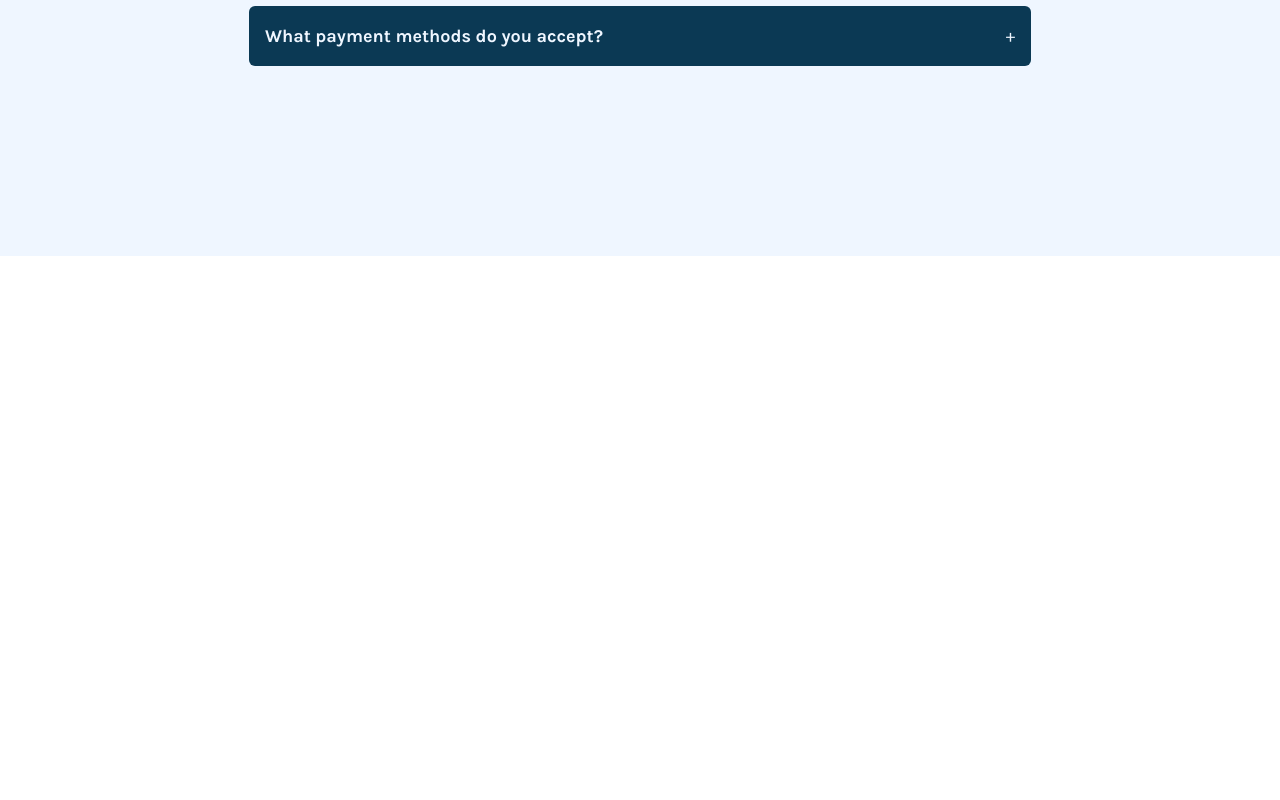
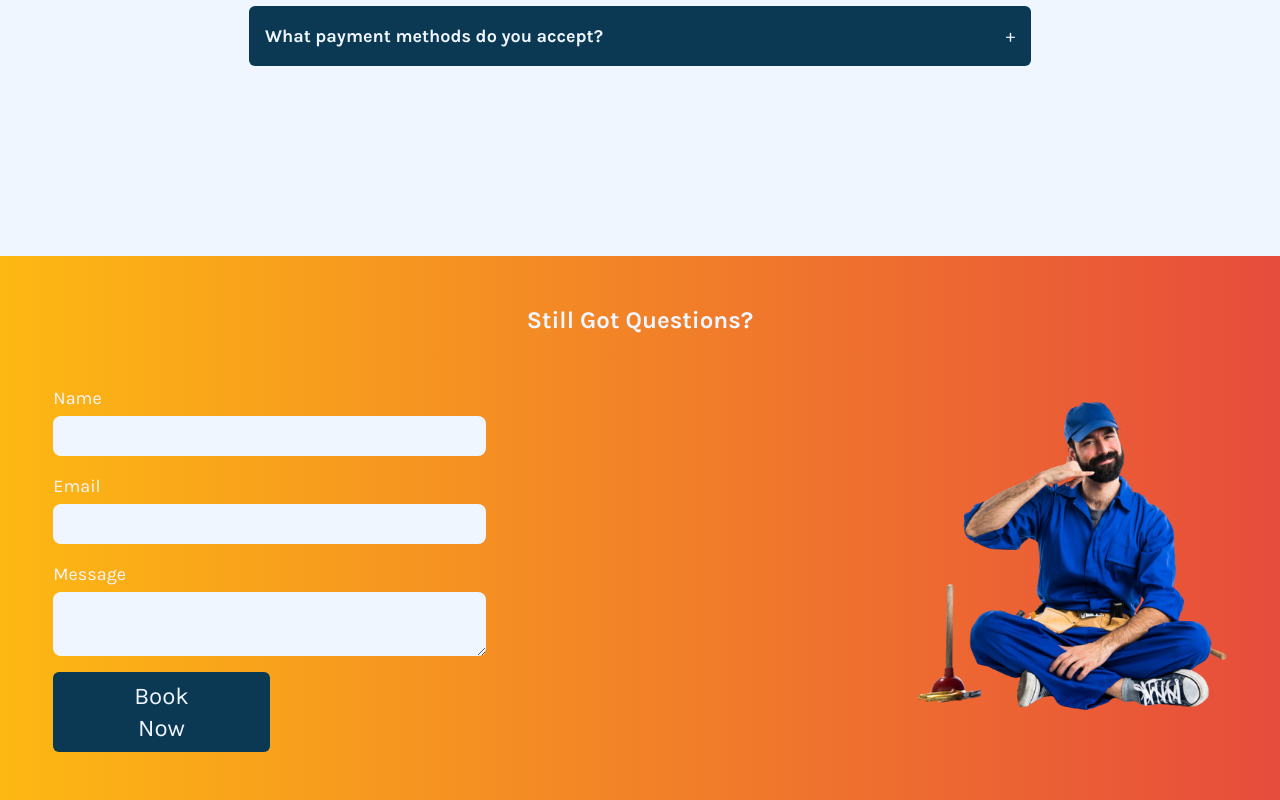
Before and after one commit to bhargavjyoti/repair-raccoons, a React (Vite) app: page / in a window 1280 px wide. Shown: the part 3707-4507 px from the top of the page. Before the commit the page ends 3963 px from the top, so only its background shows below. Built offline with nearby package versions, Linux system fonts and the light colour scheme.

Commit message:
add contact section

```diff
--- a/src/App.tsx
+++ b/src/App.tsx
@@ -5,6 +5,7 @@ import Working from "./components/Working";
 import Features from "./components/Features";
 import Customers from "./components/Customers";
 import FAQ from "./components/FAQ";
+import Contact from "./components/Contact";
 
 function App() {
     return (
@@ -16,6 +17,7 @@ function App() {
             <Features />
             <Customers />
             <FAQ />
+            <Contact />
         </>
     );
 }
--- /dev/null
+++ b/src/components/Contact.tsx
@@ -0,0 +1,37 @@
+import ContactImg from '../assets/contact-img.png'
+
+type Props = {}
+
+const Contact = (props: Props) => {
+  return (
+    <div className='bg-gradient-to-r from-primary to-secondary w-full py-12'>
+      <div className='w-11/12 mx-auto'>
+        <h1 className='font-bold text-2xl text-center text-textPrimary mb-6 md:pb-0'>Still Got Questions?</h1>
+        <div className='flex flex-col-reverse md:flex-row md:w-full md:justify-between md:items-center'>
+          <form className='w-full'>
+            <div className='flex flex-col gap-4 md:w-1/2'>
+              <div className='flex flex-col gap-1 mt-6'>
+                <label htmlFor="name" className='text-textPrimary font-normal text-lg'>Name</label>
+                <input type="text" name="name" id="name" className='bg-textPrimary p-2 rounded-lg outline-none border-0 text-textSecondary w-full'/>
+              </div>
+              <div className='flex flex-col gap-1'>
+                <label htmlFor="email" className='text-textPrimary font-normal text-lg'>Email</label>
+                <input type="email" name="email" id="email" className='bg-textPrimary p-2 rounded-lg outline-none border-0 text-textSecondary'/>
+              </div>
+              <div className='flex flex-col gap-1'>
+                <label htmlFor="message" className='text-textPrimary font-normal text-lg'>Message</label>
+                <textarea name="message" id="message" className='bg-textPrimary p-2 rounded-lg outline-none border-0'></textarea>
+              </div>
+              <button className="text-center py-2 px-12 w-1/2 bg-textSecondary text-textPrimary rounded-md hover:scale-110 duration-300 lg:px-16 lg:text-2xl">Book Now</button>
+            </div>
+          </form>
+          <div>
+            <img src={ContactImg} alt="contact-image" className='w-80 h-80 mx-auto lg:w-auto lg:h-auto' />
+          </div>
+        </div>
+      </div>
+    </div>
+  )
+}
+
+export default Contact
```
Also changed, not shown: src/assets/contact-img.png (added).
